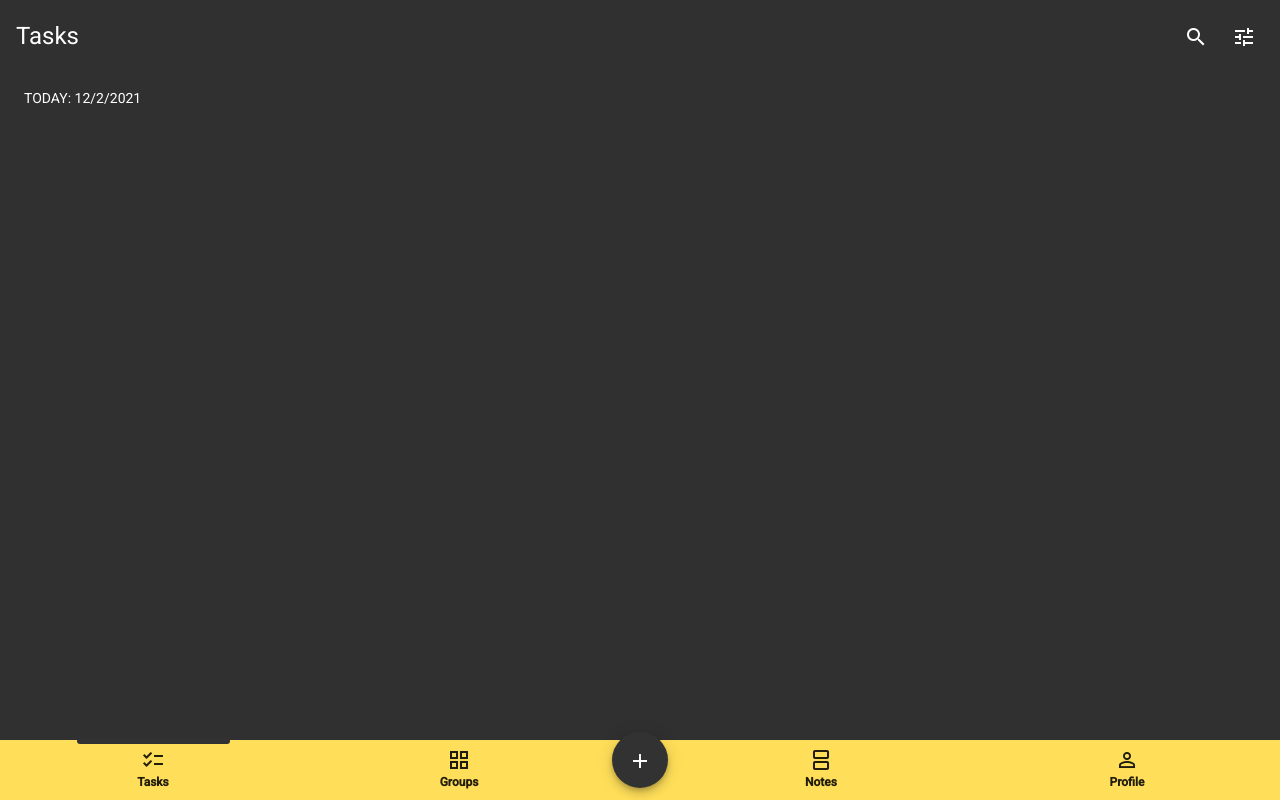
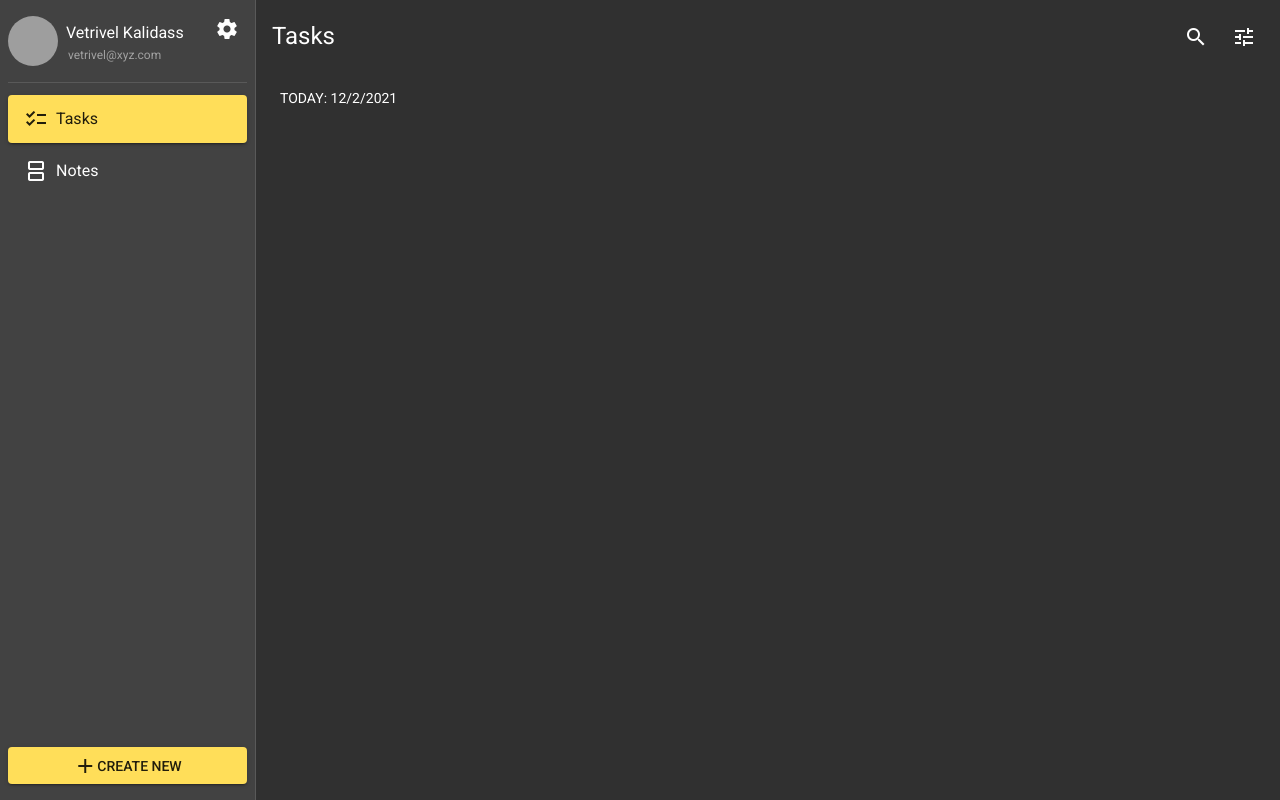
Before and after one commit to Vetrivel-Kalidass/Development-Planner, an Angular app: page /home/work-list in a window 1280 px wide. Built offline with nearby package versions, Linux system fonts and the light colour scheme; grey boxes are pictures that could not be loaded.

Commit message:
1. Side-Navbar 2. Responsive Styles added

```diff
--- a/src/app/home/groups/groups.component.html
+++ b/src/app/home/groups/groups.component.html
@@ -21,8 +21,7 @@
     </div>
   </div>
 
-<div class="container">
-    <div *ngIf="allTags$ | async as _allTags" class="row">
+  <div *ngIf="allTags$ | async as _allTags" class="row m-8">
       <div *ngFor="let tag of _allTags; trackBy: trackByFn" class="col-lg-3 col-md-4 col-xs-12 col-6 group-tiles-container">
           <mat-card class="hover-box-shadow-1-tile p-0">
               <mat-card-header [style.background]="tag.color">
@@ -42,11 +41,10 @@
                       </mat-menu>
                   </div>
               </mat-card-header>
-                <mat-card-content class="text-truncate px-10 py-16">
+              <mat-card-content class="text-truncate pl-10 py-16 mr-10">
                   <mat-card-title *ngIf="tag.title">{{ tag.title }}</mat-card-title>
                   <mat-card-subtitle *ngIf="tag.description">{{ tag.description }}</mat-card-subtitle>
               </mat-card-content>
           </mat-card>
       </div>
   </div>
-</div>
--- a/src/app/home/home.component.html
+++ b/src/app/home/home.component.html
@@ -1,2 +1,9 @@
-<router-outlet></router-outlet>
-<app-mini-navbar></app-mini-navbar>
+<mat-drawer-container>
+    <mat-drawer class="side-navbar" mode="side" opened>
+        <app-side-navbar></app-side-navbar>
+    </mat-drawer>
+    <mat-drawer-content>
+        <router-outlet></router-outlet>
+        <app-mini-navbar></app-mini-navbar>
+    </mat-drawer-content>
+</mat-drawer-container>
--- a/src/app/home/home.module.ts
+++ b/src/app/home/home.module.ts
@@ -4,6 +4,7 @@ import { CommonModule } from '@angular/common';
 import { HomeRoutingModule } from './home-routing.module';
 import { HomeComponent } from './home.component';
 import { SharedModule } from '../shared/shared.module';
+import { MaterialModule } from '../material/material.module';
 
 
 @NgModule({
@@ -13,7 +14,8 @@ import { SharedModule } from '../shared/shared.module';
   imports: [
     CommonModule,
     HomeRoutingModule,
-    SharedModule
+    SharedModule,
+    MaterialModule
   ]
 })
 export class HomeModule { }
--- /dev/null
+++ b/src/app/shared/side-navbar/side-navbar.component.html
@@ -0,0 +1,63 @@
+<div class="side-navbar-container">
+    <div class="top-content">
+        <div class="profile-block">
+            <div class="profile-wrapper">
+                <div class="img-wrapper">
+                    <img src="https://image.freepik.com/free-vector/businessman-character-avatar-isolated_24877-60111.jpg"
+                        alt="profile image">
+                </div>
+                <div class="user-details">
+                    <a routerLink="/home/profile">
+                        <div class="mat-subheading-2 m-0">Vetrivel Kalidass</div>
+                        <div class="mat-caption text-mute m-0">vetrivel@xyz.com</div>
+                    </a>
+                </div>
+
+                <div class="profile-actions">
+                    <button mat-icon-button>
+                        <mat-icon class="material-icons-outlined">settings</mat-icon>
+                    </button>
+                </div>
+            </div>
+        </div>
+        <mat-divider class="mb-4"></mat-divider>
+
+        <mat-nav-list MatNavList class="mb-8" role="navigation">
+            <a mat-list-item routerLink="/home/work-list" routerLinkActive="mat-elevation-z2" [routerLinkActiveOptions]="{ exact: true }">
+                <mat-icon class="material-icons-outlined mr-8">checklist</mat-icon>
+                <span>Tasks</span>
+            </a>
+            <a mat-list-item routerLink="/home/notes" routerLinkActive="mat-elevation-z2" [routerLinkActiveOptions]="{ exact: true }">
+                <mat-icon class="material-icons-outlined mr-8">splitscreen</mat-icon>
+                <span>Notes</span>
+            </a>
+        </mat-nav-list>
+
+        <ng-container *ngIf="allTags$ | async as _allTags">
+            <div class="d-flex justify-content-between align-items-center">
+                <div class="mat-subheading-2 text-mute mb-0 ml-8">Groups</div>
+
+                <a mat-icon-button routerLink="/home/groups" routerLinkActive="active">
+                    <mat-icon>open_in_full</mat-icon>
+                </a>
+            </div>
+            <mat-divider class="mb-4"></mat-divider>
+
+            <mat-nav-list MatNavList role="sub-navigation" class="sub-navigation-list">
+                <ng-container *ngFor="let tag of _allTags; trackBy: trackByFn">
+                    <a mat-list-item routerLink="/home/work-list" [queryParams]="{ tag: tag.id }" routerLinkActive="mat-elevation-z2">
+                        <span class="color-tile mt-4" [style.background-color]="tag.color"></span>
+                        <span class="text-truncate mr-20">{{ tag.title }}</span>
+                    </a>
+                </ng-container>
+            </mat-nav-list>
+        </ng-container>
+
+    </div>
+    <div class="bottom-content">
+        <button (click)="openMainActionMenu()" mat-raised-button color="primary" class="wp-100 text-black">
+            <mat-icon>add</mat-icon>
+            <span>CREATE NEW</span>
+        </button>
+    </div>
+</div>
--- /dev/null
+++ b/src/app/shared/side-navbar/side-navbar.component.ts
@@ -0,0 +1,40 @@
+import { Component, OnInit } from '@angular/core';
+import { MatBottomSheet } from '@angular/material/bottom-sheet';
+import { Router } from '@angular/router';
+import { Observable } from 'rxjs';
+import { TagService } from 'src/app/core/tag.service';
+import { TagItem } from 'src/app/models';
+import { MainActionsMenuComponent } from '../main-actions-menu/main-actions-menu.component';
+
+@Component({
+  selector: 'app-side-navbar',
+  templateUrl: './side-navbar.component.html',
+  styleUrls: ['./side-navbar.component.css']
+})
+export class SideNavbarComponent implements OnInit {
+
+  allTags$!: Observable<TagItem[] | null | undefined>;
+
+  constructor(
+    private _tagService: TagService,
+    private _bottomSheet: MatBottomSheet,
+    private _router: Router
+  ) { }
+
+  ngOnInit(): void {
+    this.allTags$ = this._tagService.allTags;
+  }
+
+  trackByFn(index: number, item: object): number {
+    return index;
+  }
+
+  openMainActionMenu(): void {
+    this._bottomSheet.open(MainActionsMenuComponent, { panelClass: 'p-0' });
+  }
+
+  navigateTo(path: string) {
+    this._router.navigate(['/home', path]);
+  }
+
+}
--- a/src/app/shared/task-list/task-list.component.css
+++ b/src/app/shared/task-list/task-list.component.css
@@ -1,7 +1,6 @@
 .list-container {
     max-width: 100%;
     display: block;
-    overflow: hidden;
   }
 
   .list-box {
--- a/src/app/shared/task-list/task-list.component.html
+++ b/src/app/shared/task-list/task-list.component.html
@@ -5,7 +5,7 @@
     <div cdkDropList class="list-container" (cdkDropListDropped)="drop($event)">
         <div class="list-box" *ngFor="let task of allTasks; trackBy: trackByFn; let i = index" cdkDrag>
           <div class="list-custom-placeholder" *cdkDragPlaceholder></div>
-          <mat-expansion-panel [expanded]="indexExpanded == i" class="task-item" disabled hideToggle [ngClass]="{ 'bg-disabled text-mute': task.completed }">
+          <mat-expansion-panel [expanded]="indexExpanded == i" class="task-item hover-box-shadow-1-tile" disabled hideToggle [ngClass]="{ 'bg-disabled text-mute': task.completed }">
 
               <div *ngIf="indexExpanded == i" [style.background]="getTagColor(task.tagId)" class="tag-bar"></div>
               <mat-expansion-panel-header>
--- a/src/app/shared/task-list/task-list.component.ts
+++ b/src/app/shared/task-list/task-list.component.ts
@@ -31,6 +31,7 @@ export class TaskListComponent implements OnInit {
 
   drop(event: CdkDragDrop<string[]>) {
     if (!this.allTasks?.length) return;
+    this.indexExpanded = -1;
     moveItemInArray(this.allTasks, event.previousIndex, event.currentIndex);
   }
 
--- a/src/styles.scss
+++ b/src/styles.scss
@@ -19,13 +19,17 @@
 
 
 /* You can add global styles to this file, and also import other style files */
-html, body, main#mainContainer {
+html, body, main#mainContainer, .mat-drawer-container {
     width: 100%;
     height: 100%;
     margin: 0;
     padding: 0;
     font-family: Roboto, "Helvetica Neue", sans-serif;
-    overflow: auto;
+}
+
+body {
+  overflow-x: hidden;
+  overflow-y: auto;
 }
 
 main#mainContainer {
@@ -114,3 +118,8 @@ main#mainContainer {
       color: $mat-dark-hint-text !important;
     }
 }
+
+a {
+  text-decoration: none !important;
+  color: inherit !important;
+}
--- a/src/styles/_components.styles.scss
+++ b/src/styles/_components.styles.scss
@@ -280,7 +280,7 @@ mat-expansion-panel.note-item {
 }
 
 /* TAG SELECTION COMPONENT */
-  mat-option .color-tile {
+  .color-tile {
 	width: 20px;
 	height: 20px;
 	position: absolute;
@@ -335,6 +335,19 @@ mat-card.profile-card {
 	display: flex;
 	flex-direction: column;
 
+	.task-wrapper {
+		display: flex;
+
+		.task-details {
+			margin-right: 16px;
+			min-width: 30%;
+			overflow: hidden;
+		}
+	}
+	.task-wrapper:last-child {
+		margin: 0px !important;
+	}
+}
 .profile-wrapper {
 	display: flex;
 	margin-bottom: 16px;
@@ -374,20 +387,6 @@ mat-card.profile-card {
 	}
 }
 
-	.task-wrapper {
-		display: flex;
-
-		.task-details {
-			margin-right: 16px;
-			min-width: 30%;
-			overflow: hidden;
-		}
-	}
-	.task-wrapper:last-child {
-		margin: 0px !important;
-	}
-}
-
 /* STATISTICS GROUP COMPONENT */
 .statistics-card-group {
 	margin: 0px 16px 16px 16px;
@@ -407,3 +406,64 @@ mat-card.profile-card {
 		}
 	}
 }
+
+/* SIDE NAV BAR */
+mat-drawer.side-navbar {
+	display: none;
+
+	.side-navbar-container {
+		height: 100%;
+		display: flex;
+		flex-direction: column;
+		justify-content: space-between;
+		box-sizing: border-box;
+		padding: 16px 8px;
+
+		.profile-wrapper {
+			.img-wrapper {
+				width: 50px !important;
+				height: 50px !important;
+				margin-right: 8px !important;
+			}
+		}
+
+		mat-nav-list > a.mat-list-item {
+			border-radius: 4px;
+			margin-bottom: 4px;
+			transition: all .3s ease-in-out;
+		}
+		mat-nav-list > a.mat-list-item.mat-elevation-z2 {
+			background-color: var(--theme-primary-500) !important;
+			color: rgba(0, 0, 0, 0.87) !important;
+		}
+		mat-nav-list.sub-navigation-list {
+			max-height: calc(100vh - 350px);
+			overflow-x: hidden;
+			overflow-y: auto;
+		}
+	}
+}
+
+
+@media (min-width: 768px) {
+	.cdk-overlay-pane.full-view-dialog {
+		max-width: 500px !important;
+	}
+	.form-container {
+		width: 402px !important;
+		min-height: 500px !important;
+	}
+	mat-toolbar.miniNavbar {
+		display: none !important;
+	}
+	mat-drawer-content {
+		margin-left: 256px !important;
+	}
+	mat-drawer.side-navbar {
+		width: 256px !important;
+		display: block !important;
+	}
+	.group-tiles-container .mat-card-header {
+		height: 100px !important;
+	}
+}
```
Also changed, not shown: src/app/shared/shared.module.ts (+5 -2 lines), src/app/shared/side-navbar/side-navbar.component.css (added), 1 other file (tests, documents, lock files or other folders). Lines whose indentation alone changed are shown as unchanged.
